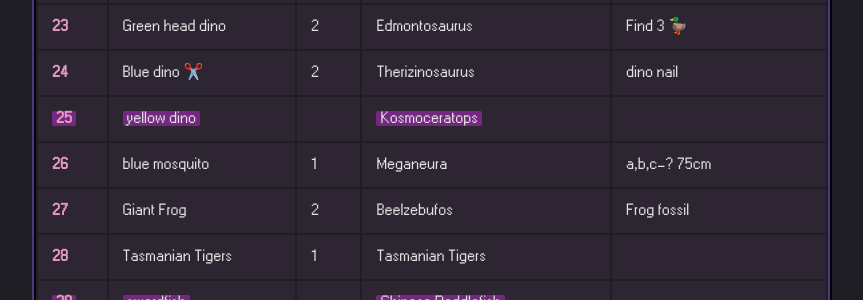
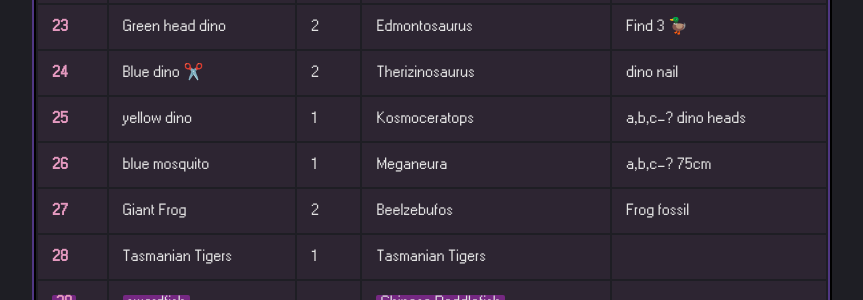
Before and after one commit to juliacb/SharedNotes, a Jekyll site: the page built from notes/bear-snacks-cards.md, in a window 1280 px wide. Shown: the part 1151-1451 px from the top of the page, without its empty margins (208-1071 px from the left). Built offline with Jekyll 4.4.1, drawn with Linux system fonts in a browser that asks for light colours.

Commit message:
Publish note BEAR Snacks Cards

```diff
--- a/notes/bear-snacks-cards.md
+++ b/notes/bear-snacks-cards.md
@@ -30,7 +30,7 @@ title: "BEAR Snacks Cards"
 | ==**22**== | ==Dino long neck==         |     | ==Patagotitan==           |                       |
 | **23**     | Green head dino            | 2   | Edmontosaurus             | Find 3 🦆             |
 | **24**     | Blue dino ✂️               | 2   | Therizinosaurus           | dino nail             |
-| ==**25**== | ==yellow dino==            |     | ==Kosmoceratops==         |                       |
+| **25**     | yellow dino                | 1   | Kosmoceratops             | a,b,c-? dino heads    |
 | **26**     | blue mosquito              | 1   | Meganeura                 | a,b,c-? 75cm          |
 | **27**     | Giant Frog                 | 2   | Beelzebufos               | Frog fossil           |
 | **28**     | Tasmanian Tigers           | 1   | Tasmanian Tigers          |                       |
```
